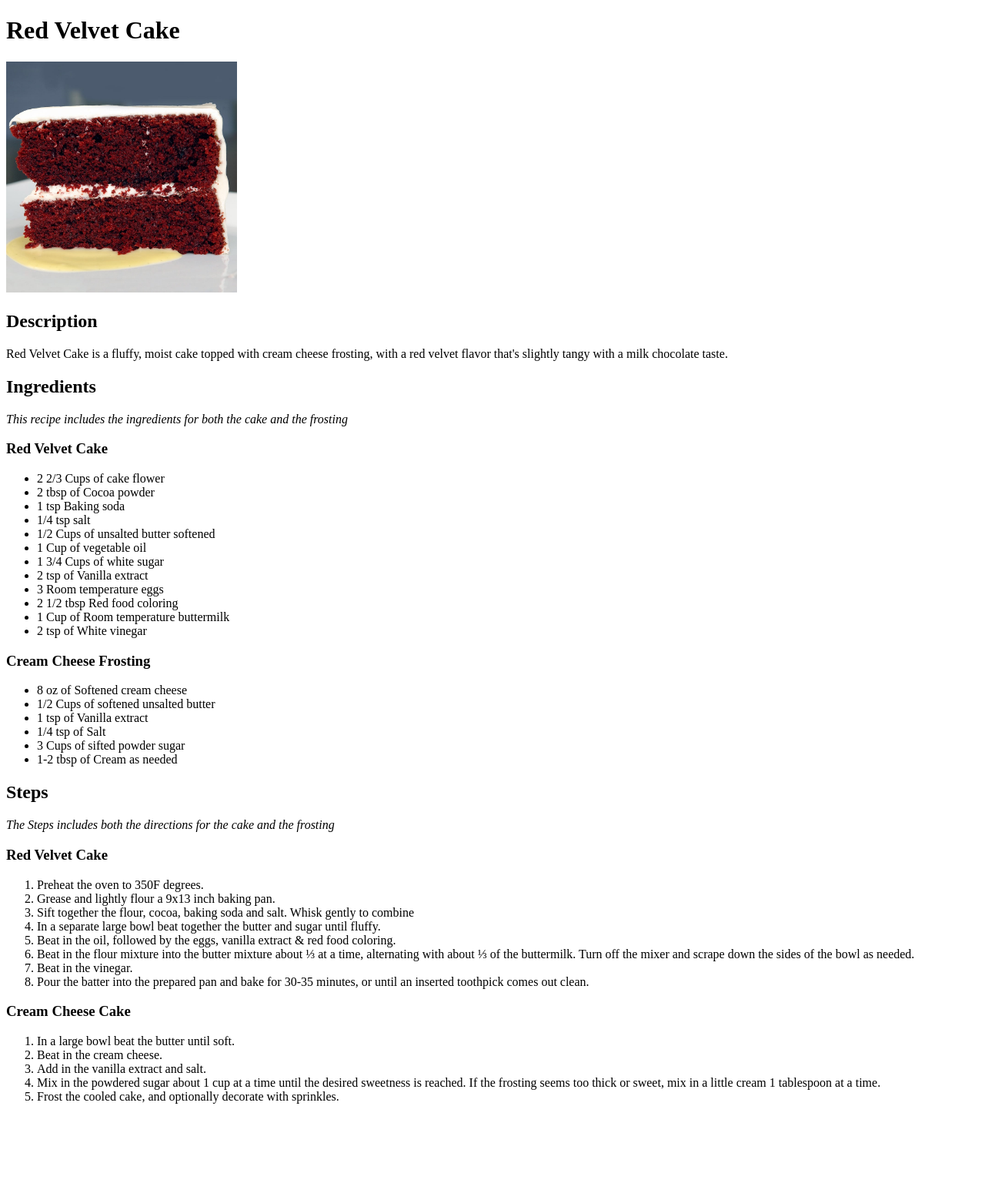
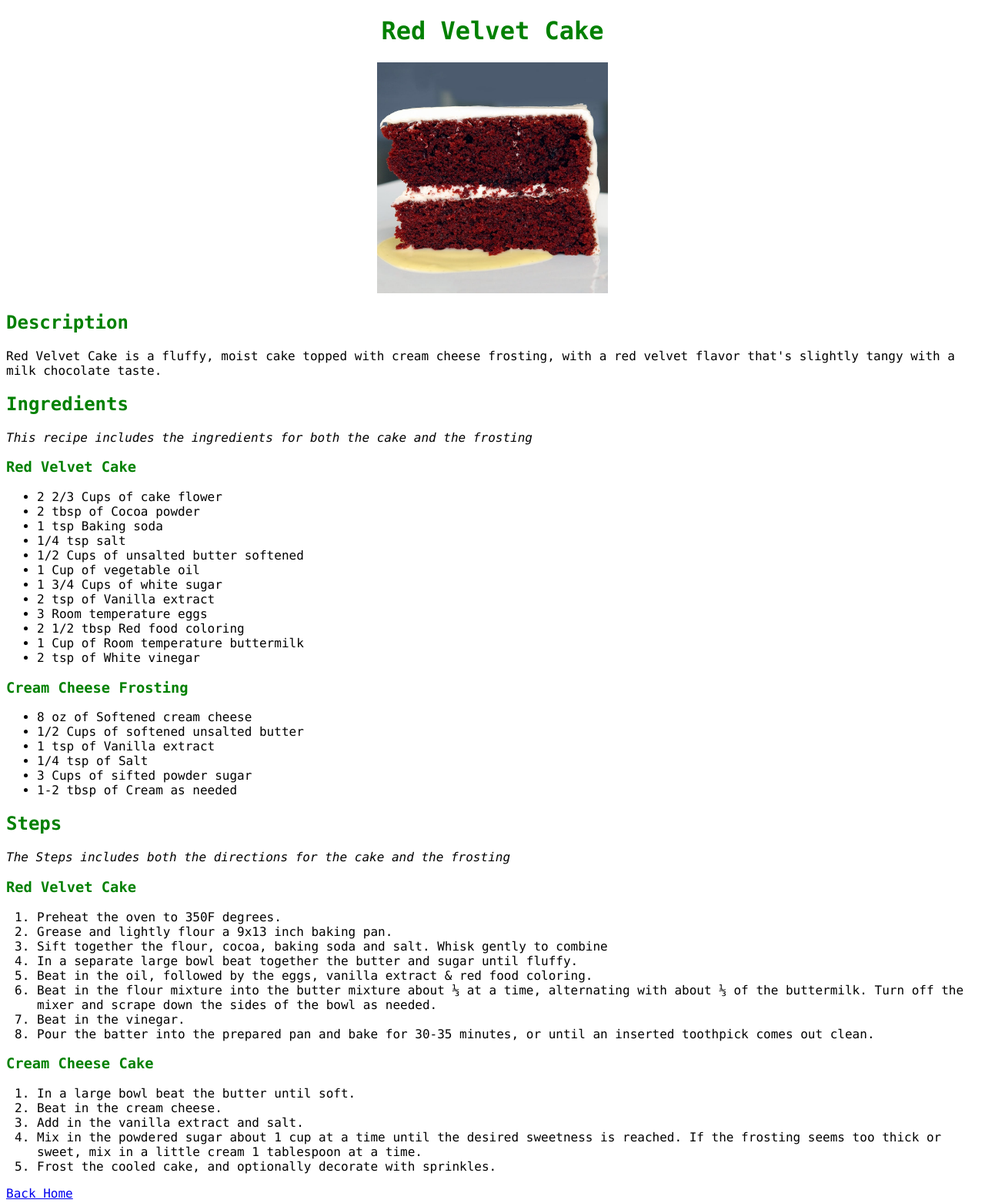
Before and after one commit to ighodaloa/odin-recipes, a plain HTML site: page recipes/cake.html in a window 1280 px wide. Shown: the whole page at 77% size. Before the commit the page ends 1450 px from the top, so only its background shows below. Drawn offline with Linux system fonts and the light colour scheme.

Commit message:
add CSS to odin recipes webpage (green headings, change of font, center alligned titles)

```diff
--- a/recipes/cake.html
+++ b/recipes/cake.html
@@ -3,18 +3,20 @@
     <head>
         <meta char = "UTF-8">
         <title>Red Velvet Cake</title>
+        <link rel = "stylesheet" href = "../style.css">
     </head>
 
     <body>
-        <h1>Red Velvet Cake</h1>
-        <img src = "../images/redvelvet.jpg" width = "300" alt = "Image of a Delicous Red Velvet Cake">
-
-        <h2>Description</h2>
+        <div>
+            <h1 class = headings>Red Velvet Cake</h1>
+            <img src = "../images/redvelvet.jpg" width = "300" alt = "Image of a Delicous Red Velvet Cake">
+        </div>
+        <h2 class = headings>Description</h2>
         <p>Red Velvet Cake is a fluffy, moist cake topped with cream cheese frosting, with a red velvet flavor that's slightly tangy with a milk chocolate taste.</p>
 
-        <h2>Ingredients</h2>
+        <h2 class = headings>Ingredients</h2>
         <p><em>This recipe includes the ingredients for both the cake and the frosting</em></p>
-        <h3>Red Velvet Cake</h3>
+        <h3 class = headings>Red Velvet Cake</h3>
         <ul>
             <li>2 2/3 Cups of cake flower</li>
             <li>2 tbsp of Cocoa powder</li>
@@ -30,7 +32,7 @@
             <li>2 tsp of White vinegar</li>
         </ul>
 
-        <h3>Cream Cheese Frosting</h3>
+        <h3 class = headings>Cream Cheese Frosting</h3>
         <ul>
             <li>8 oz of Softened cream cheese</li>
             <li>1/2 Cups of softened unsalted butter</li>
@@ -40,9 +42,9 @@
             <li>1-2 tbsp of Cream as needed</li>
         </ul>
 
-        <h2>Steps</h2>
+        <h2 class = headings>Steps</h2>
         <p><em>The Steps includes both the directions for the cake and the frosting</em></p>
-        <h3>Red Velvet Cake</h3>
+        <h3 class = headings>Red Velvet Cake</h3>
         <ol>
             <li>Preheat the oven to 350F degrees. </li>
             <li>Grease and lightly flour a 9x13 inch baking pan. </li>
@@ -54,7 +56,7 @@
             <li>Pour the batter into the prepared pan and bake for 30-35 minutes, or until an inserted toothpick comes out clean.</li>
         </ol>
 
-        <h3>Cream Cheese Cake</h3>
+        <h3 class = headings>Cream Cheese Cake</h3>
         <ol>
             <li>In a large bowl beat the butter until soft.</li>
             <li>Beat in the cream cheese. </li>
@@ -63,5 +65,6 @@
             <li>Frost the cooled cake, and optionally decorate with sprinkles.</li>
         </ol>
 
+        <a href = "../index.html">Back Home</a>
     </body>
 </html>
--- /dev/null
+++ b/style.css
@@ -0,0 +1,11 @@
+.headings{
+    color: green;
+}
+
+div{
+    text-align:center;
+}
+
+body{
+    font-family: "Lucida Console",  Helvetica;
+}
```
Also changed, not shown: index.html (+10 -0 lines), recipes/jollof.html (+9 -6 lines), recipes/krabbypatty.html (+10 -5 lines).
